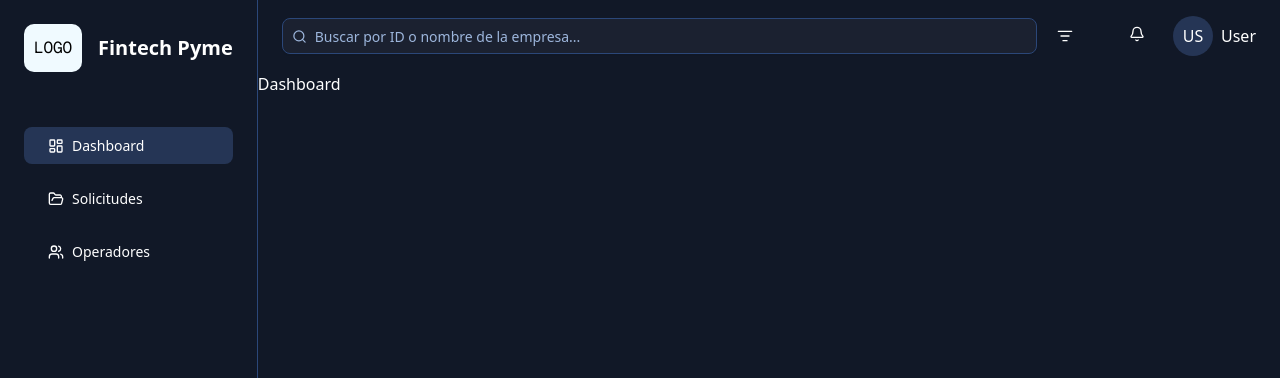
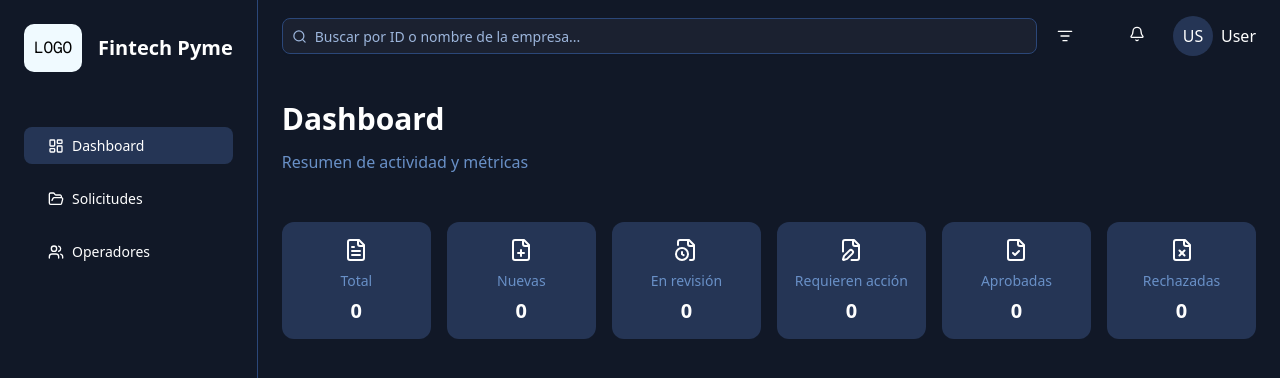
Before and after one commit to AlejandroPerren/credito-pymes-noCountry, a Next.js app in the folder frontend/: page /admin/dashboard in a window 1280 px wide. Shown: the top 378 px of the page. Built offline with nearby package versions, Linux system fonts and the light colour scheme.

Commit message:
Solicitudes Status Cards

```diff
--- a/frontend/src/app/admin/dashboard/page.tsx
+++ b/frontend/src/app/admin/dashboard/page.tsx
@@ -1,3 +1,14 @@
+import SolicitudesStatusCards from "@/components/organism/SolicitudesStatusCards";
+
 export default function DashboardPage() {
-  return <div>Dashboard</div>;
+  return (
+    <div className="flex flex-col gap-brand-2xl px-brand-lg py-brand-xl">
+      <div className="flex flex-col gap-brand-md">
+        <h2 className="heading-2">Dashboard</h2>
+        <p className="paragraph-regular text-placeholder-text">Resumen de actividad y métricas</p>
+      </div>
+
+      <SolicitudesStatusCards />
+    </div>
+  );
 }
--- a/frontend/src/app/admin/operadores/page.tsx
+++ b/frontend/src/app/admin/operadores/page.tsx
@@ -1,7 +1,7 @@
 export default function OperadoresPage() {
   return (
-    <div>
-      <h1>Operadores</h1>
+    <div className="flex flex-col gap-brand-2xl px-brand-lg py-brand-xl">
+
     </div>
   );
-};
+}
--- a/frontend/src/app/admin/solicitudes/page.tsx
+++ b/frontend/src/app/admin/solicitudes/page.tsx
@@ -1,7 +1,10 @@
 export default function SolicitudesPage() {
   return (
-    <div>
-      <h1>Solicitudes</h1>
+    <div className="flex flex-col gap-brand-2xl px-brand-lg py-brand-xl">
+      <div className="flex flex-col gap-brand-md">
+        <h2 className="heading-2">Gestión de Solicitudes</h2>
+        <p className="paragraph-regular text-placeholder-text">Revisa y gestiona todas las solicitudes de crédito</p>
+      </div>
     </div>
   );
-};
+}
--- /dev/null
+++ b/frontend/src/components/molecules/SolicitudStatusCard.tsx
@@ -0,0 +1,19 @@
+export default function SolicitudStatusCard({
+  children,
+  label,
+  count,
+}: {
+  children: React.ReactNode;
+  label: string;
+  count: number;
+}) {
+  return (
+    <div className="w-full flex flex-col items-center gap-brand-sm rounded-brand-lg bg-card p-brand-md">
+      <div className="flex flex-col items-center gap-brand-sm">
+        <div className="w-6 aspect-square">{children}</div>
+        <span className="paragraph-small-medium text-placeholder-text">{label}</span>
+      </div>
+      <span className="heading-4">{count}</span>
+    </div>
+  );
+}
--- /dev/null
+++ b/frontend/src/components/organism/SolicitudesStatusCards.tsx
@@ -0,0 +1,19 @@
+"use client";
+
+import { solicitudesCounts } from "@/utils/consts/solicitudesCounts";
+import SolicitudStatusCard from "../molecules/SolicitudStatusCard";
+import { useState } from "react";
+
+export default function SolicitudesStatusCards() {
+  const [cards] = useState(solicitudesCounts);
+
+  return (
+    <div className="flex justify-between gap-brand-md">
+      {cards.map((item, i) => (
+        <SolicitudStatusCard key={i} label={item.label} count={item.count}>
+          {item.icon}
+        </SolicitudStatusCard>
+      ))}
+    </div>
+  );
+}
--- /dev/null
+++ b/frontend/src/utils/consts/solicitudesCounts.tsx
@@ -0,0 +1,34 @@
+import { FileText, FilePlus, FileClock, FilePen, FileCheck, FileX } from "lucide-react";
+
+export const solicitudesCounts = [
+  {
+    icon: <FileText />,
+    label: "Total",
+    count: 0,
+  },
+  {
+    icon: <FilePlus />,
+    label: "Nuevas",
+    count: 0,
+  },
+  {
+    icon: <FileClock />,
+    label: "En revisión",
+    count: 0,
+  },
+  {
+    icon: <FilePen />,
+    label: "Requieren acción",
+    count: 0,
+  },
+  {
+    icon: <FileCheck />,
+    label: "Aprobadas",
+    count: 0,
+  },
+  {
+    icon: <FileX />,
+    label: "Rechazadas",
+    count: 0,
+  },
+];
```
Also changed, not shown: frontend/src/utils/types/credit.ts (added, +9 -0 lines).
